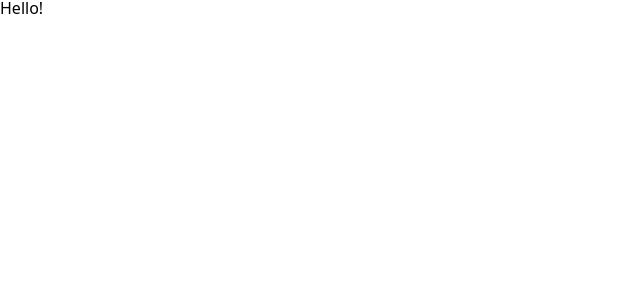
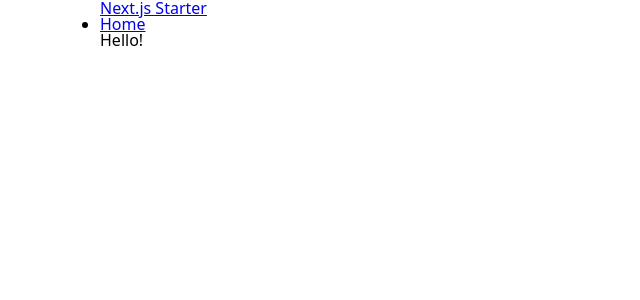
Before and after one commit to jarijokinen/nextjs-starter, a Next.js app: page / in a window 1280 px wide. Shown: the top 300 px of the page, without its empty margins (0-640 px from the left). Built offline with nearby package versions, Linux system fonts and the light colour scheme.

Commit message:
Add Header component

```diff
--- a/src/app/layout.tsx
+++ b/src/app/layout.tsx
@@ -1,5 +1,8 @@
 import '@/styles/globals.css';
+
 import type { Metadata } from 'next';
+
+import Header from '@/components/Header';
 
 export const metadata: Metadata = {
   title: {
@@ -15,7 +18,10 @@ export default function RootLayout({
 }) {
   return (
     <html lang="en">
-      <body>{children}</body>
+      <body>
+        <Header />
+        {children}
+      </body>
     </html>
   );
 }
--- a/src/app/page.tsx
+++ b/src/app/page.tsx
@@ -1,3 +1,3 @@
 export default function Page() {
-  return <>Hello!</>;
+  return <div className="container">Hello!</div>;
 }
--- /dev/null
+++ b/src/components/Header.tsx
@@ -0,0 +1,20 @@
+import Link from 'next/link';
+
+export default function Header() {
+  return (
+    <header>
+      <div className="container">
+        <div>
+          <Link href="/">Next.js Starter</Link>
+        </div>
+        <nav>
+          <ul>
+            <li>
+              <Link href="/">Home</Link>
+            </li>
+          </ul>
+        </nav>
+      </div>
+    </header>
+  );
+}
```
